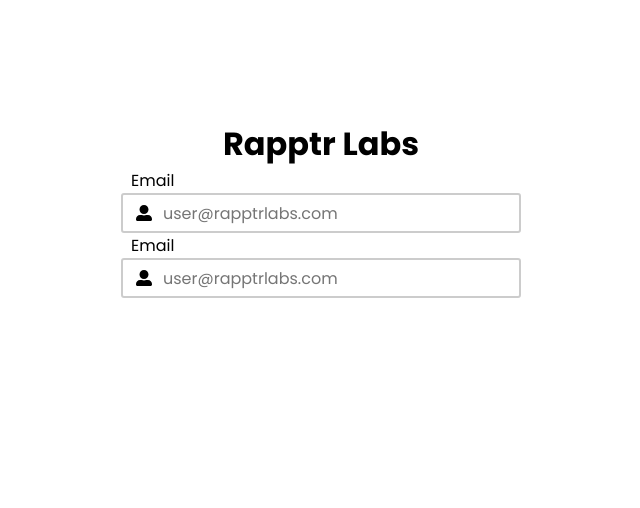
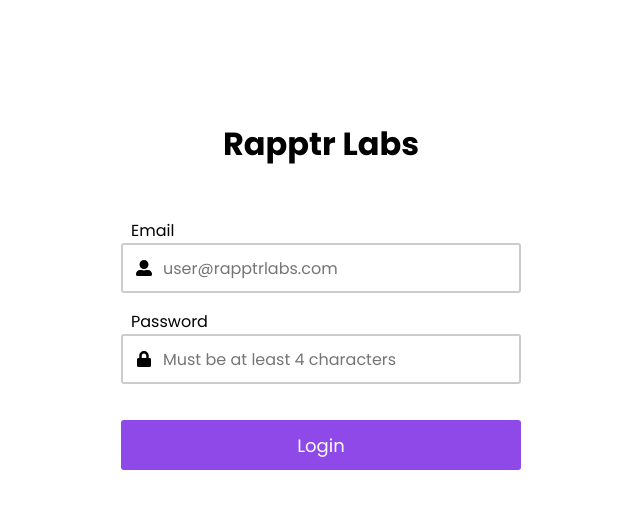
Before and after one commit to chukshon/fe-todoapp, a React (Create React App) app: page /login in a window 1280 px wide. Shown: the top 508 px of the page, without its empty margins (319-959 px from the left). Built offline with nearby package versions, Linux system fonts and the light colour scheme.

Commit message:
feat: refactored the input field component to take in extra props so as to conditionally render the input either as a passoword or a prop. Also created the button component

```diff
--- /dev/null
+++ b/src/components/Button/Button.tsx
@@ -0,0 +1,8 @@
+import React from "react"
+import { ButtonStyled } from "./style"
+
+const Button = () => {
+  return <ButtonStyled type="submit">Login</ButtonStyled>
+}
+
+export default Button
--- /dev/null
+++ b/src/components/Button/style.ts
@@ -0,0 +1,23 @@
+import styled from "styled-components"
+
+export const ButtonStyled = styled.button`
+  width: 100%;
+  height: 100%;
+  border: none;
+  color: #fff;
+  margin-top: 20px;
+  font-size: 18px;
+  outline: none;
+  background: #8e49e8;
+  cursor: pointer;
+  border-radius: 3px;
+  transition: all 0.3s ease;
+  &:hover {
+    background: #721ce3;
+  }
+  &:disabled {
+    opacity: 0.6;
+    cursor: not-allowed;
+    pointer-events: none;
+  }
+`
--- a/src/components/LoginInputField/LoginInputField.tsx
+++ b/src/components/LoginInputField/LoginInputField.tsx
@@ -1,27 +1,25 @@
 import React from "react"
 import { InputRowStyled, InputContainer } from "./style"
-import { FaUserAlt } from "react-icons/fa"
+import { FaUserAlt, FaLock } from "react-icons/fa"
 export type Props = {
-  inputType: string
+  type: "text" | "password" | "email"
+  label: string
+  placeholder: string
 }
 
-const LoginInputField = ({ inputType }: Props) => {
-  return inputType !== "password" ? (
+const LoginInputField = ({ type, label, placeholder }: Props) => {
+  return (
     <InputRowStyled>
-      <label htmlFor="email">Email</label>
+      <label htmlFor="email">{label}</label>
       <InputContainer>
-        <span>
-          <FaUserAlt />
-        </span>
+        <span>{type !== "password" ? <FaUserAlt /> : <FaLock />}</span>
         <input
-          type="text"
-          placeholder="user@rapptrlabs.com"
+          type={type}
+          placeholder={placeholder}
           // className="error"
         />
       </InputContainer>
     </InputRowStyled>
-  ) : (
-    <div>password</div>
   )
 }
 
--- a/src/components/LoginInputField/style.ts
+++ b/src/components/LoginInputField/style.ts
@@ -13,11 +13,11 @@
   position: relative;
   span {
     position: absolute;
-    top: 10px;
+    top: 15px;
     left: 15px;
   }
   input {
-    height: 40px;
+    height: 50px;
     outline: none;
     border-radius: 3px;
     border: 2px solid #ccc;
@@ -30,7 +30,7 @@
       }
     }
     &:focus {
-      border-color: #8e49e8;
+      border-color: #721ce3;
     }
     &:hover {
       border-color: #8e49e8;
--- a/src/components/index.ts
+++ b/src/components/index.ts
@@ -1 +1,2 @@
 export { default as LoginInputField } from "./LoginInputField/LoginInputField"
+export { default as Button } from "./Button/Button"
--- a/src/pages/Login/Login.tsx
+++ b/src/pages/Login/Login.tsx
@@ -1,16 +1,27 @@
 import React from "react"
-import { LoginInputField } from "../../components"
-import { LoginWrapper, Container } from "./style"
+import { LoginInputField, Button } from "../../components"
+import { LoginWrapper, Container, FormStyled, ButtonContainer } from "./style"
 
 const Login = () => {
   return (
     <LoginWrapper>
       <Container>
         <h1>Rapptr Labs</h1>
-        <form>
-          <LoginInputField inputType="email" />
-          <LoginInputField inputType="email" />
-        </form>
+        <FormStyled>
+          <LoginInputField
+            type="email"
+            label="Email"
+            placeholder="user@rapptrlabs.com"
+          />
+          <LoginInputField
+            type="password"
+            label="Password"
+            placeholder="Must be at least 4 characters"
+          />
+          <ButtonContainer>
+            <Button />
+          </ButtonContainer>
+        </FormStyled>
       </Container>
     </LoginWrapper>
   )
--- a/src/pages/Login/style.ts
+++ b/src/pages/Login/style.ts
@@ -16,3 +16,14 @@
     text-align: center;
   }
 `
+
+export const FormStyled = styled.div`
+  margin-top: 50px;
+  display: flex;
+  flex-direction: column;
+  gap: 1rem;
+`
+
+export const ButtonContainer = styled.div`
+  height: 50px;
+`
```
